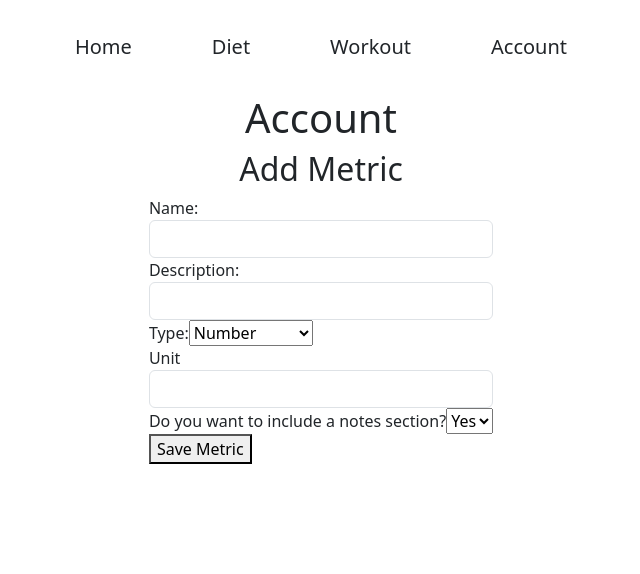
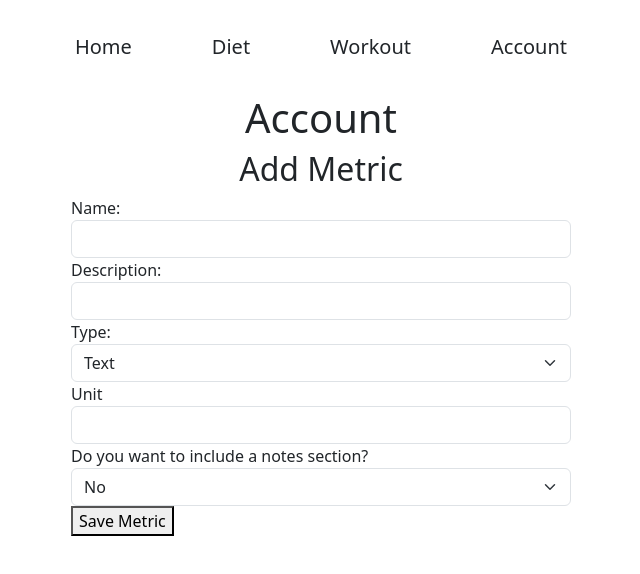
Before and after one commit to CalvinGaiennie/HabitTrackerReactTS, a React (Vite) app: page /Account in a window 1280 px wide. Shown: the top 574 px of the page, without its empty margins (319-959 px from the left). Built offline with nearby package versions, Linux system fonts and the light colour scheme; no server answers.

Commit message:
got the metric form working

```diff
--- a/src/pages/AccountPage.tsx
+++ b/src/pages/AccountPage.tsx
@@ -1,52 +1,72 @@
-import { useState } from "react";
+import { useState, useRef } from "react";
 import type { MetricCreate } from "../types/Metrics.ts";
 import { createMetric } from "../services/metrics.ts";
 
 
 function AccountPage() {
- const [formData, setFormData] = useState({
+ const [formData, setFormData] = useState<MetricCreate>({
+    user_id: 1,
     name: "",
     description: "",
     data_type: "text",
-    scale_min: 1,
-    scale_max: 5,
     unit: "",
     notes_on: false,
  })
 
- const form: MetricCreate = {
-    user_id: 1,
-    name: "",
-    description: "",
-    data_type: "text",
-    scale_min: 1,
-    scale_max: 5,
-    unit: "",
-    notes_on: false,
-  };
+  const isSubmitting = useRef(false);
 
   const handleChange =(
     e: React.ChangeEvent<HTMLInputElement | HTMLSelectElement>
   ) => {
     const { name, value } = e.target;
-    setFormData(prev => ({
-      ...prev,
-      [name]: value,
-    }));
+    setFormData(prev => {
+      if (name === "scale_min" || name ==="scale_max"){
+        return {...prev, [name]: Number(value) };
+      }
+      if (name === "notes_on") {
+        return { ...prev, notes_on: value === "true"};
+      }
+      if (name === "data_type") {
+        return { ...prev, data_type: value as MetricCreate["data_type"]};
+      }
+      return { ...prev, [name]: value}
+    });
   };
 
-  const handleSubmit = (e: React.FormEvent) => {
+  const handleSubmit = async (e: React.FormEvent) => {
     e.preventDefault();
+    console.log("Submitting metric...");
+    if (!formData.name.trim()) {
+      alert("Name is required");
+      isSubmitting.current = false;
+      return;
+    }
+
+    if (formData.data_type === "scale" && formData.scale_min! >= formData.scale_max!) {
+      alert("Scale min must be less than scale max");
+      isSubmitting.current = false;
+      return;
+    }
+    try {
+      await createMetric(formData);
+      alert("Metric created successfully!");
+    } catch (err) {
+      console.error(err);
+      alert("Something went wrong creating the metric.");
+    } finally {
+      isSubmitting.current = false;
+    }
   }
 
   return (
     <div className="container d-flex flex-column align-items-center">
       <h1>Account</h1>
       <h2>Add Metric</h2>
-      <form onSubmit={handleSubmit}>
+      <form onSubmit={handleSubmit} className="w-100" style={{ maxWidth: "500px"}}>
         <div>
           <label>Name:</label>
-          <input name="name"
+          <input
+            name="name"
             value={formData.name}
             onChange={handleChange}
             className="form-control"
@@ -54,7 +74,8 @@ function AccountPage() {
         </div>
         <div>
           <label>Description:</label>
-          <input name="description"
+          <input
+            name="description"
             value={formData.description}
             onChange={handleChange}
             className="form-control"
@@ -62,7 +83,12 @@ function AccountPage() {
         </div>
         <div>
           <label>Type:</label>
-          <select>
+          <select
+            name="data_type"
+            value={formData.data_type}
+            onChange={handleChange}
+            className="form-select"
+            >
               <option value="int">Number</option>
               <option value="boolean">True/False</option>
               <option value="text">Text</option>
@@ -72,13 +98,13 @@ function AccountPage() {
         { formData.data_type === "scale" && (
           <div>
             <label>Scale</label>
-            <input name="name"
-              value={formData.name}
+            <input name="scale_min"
+              value={formData.scale_min ?? ""}
               onChange={handleChange}
               className="form-control"
             />
-            <input name="name"
-              value={formData.name}
+            <input name="scale_max"
+              value={formData.scale_max ?? ""}
               onChange={handleChange}
               className="form-control"
             />
@@ -95,7 +121,12 @@ function AccountPage() {
         </div>
         <div>
           <label>Do you want to include a notes section?</label>
-          <select>
+          <select
+            name="notes_on"
+            value={String(formData.notes_on)}
+            onChange={handleChange}
+            className="form-select"
+          >
             <option value="true">Yes</option>
             <option value="false">No</option>
           </select>
@@ -108,24 +139,3 @@ function AccountPage() {
 }
 
 export default AccountPage
-
-export interface Metric {
-  id: number;
-  user_id: number;
-  category?: string;
-  subcategory?: string;
-  name: string;
-  description?: string;
-  parent_id?: number;
-  is_required: boolean;
-  data_type: "int" | "boolean" | "text" | "scale" | "decimal";
-  unit?: string;
-  scale_min?: number;
-  scale_max?: number;
-  modifier_label?: string;
-  modifier_value?: string;
-  notes_on: boolean;
-  active: boolean;
-  created_at: string;   // ISO date string
-  updated_at: string;   // ISO date string
-}
--- a/src/services/metrics.ts
+++ b/src/services/metrics.ts
@@ -1,38 +1,5 @@
 import request from "./api";
-
-
-export interface Metric {
-  id: number;
-  user_id: number;
-  category?: string;
-  subcategory?: string;
-  name: string;
-  description?: string;
-  parent_id?: number;
-  is_required: boolean;
-  data_type: "int" | "boolean" | "text" | "scale" | "decimal";
-  unit?: string;
-  scale_min?: number;
-  scale_max?: number;
-  modifier_label?: string;
-  modifier_value?: string;
-  notes_on: boolean;
-  active: boolean;
-  created_at: string;   // ISO date string
-  updated_at: string;   // ISO date string
-}
-
-export interface MetricCreate {
-    user_id: number;
-    name: string;
-    description?: string;
-    data_type: "int" | "boolean" | "text" | "scale" | "decimal";
-    scale_min: number;
-    scale_max: number;
-    unit?: string;
-    notes_on: boolean;
-}
-
+import type { Metric, MetricCreate} from "../types/Metrics.ts"
 export async function getMetrics(): Promise<Metric[]> {
     return request<Metric[]>("/metrics/");
 }
```
Also changed, not shown: src/types/Metrics.ts (+10 -5 lines). Lines whose indentation alone changed are shown as unchanged.
